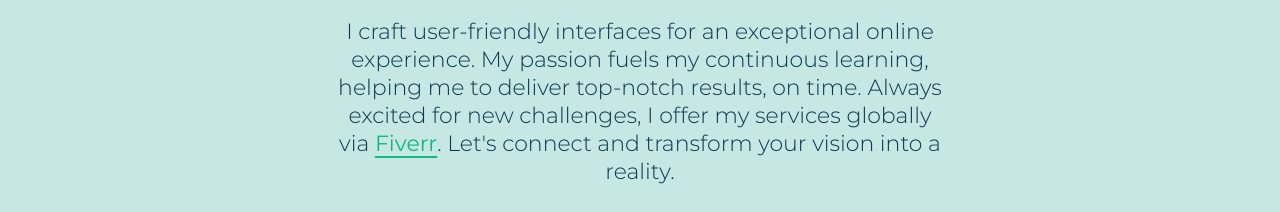
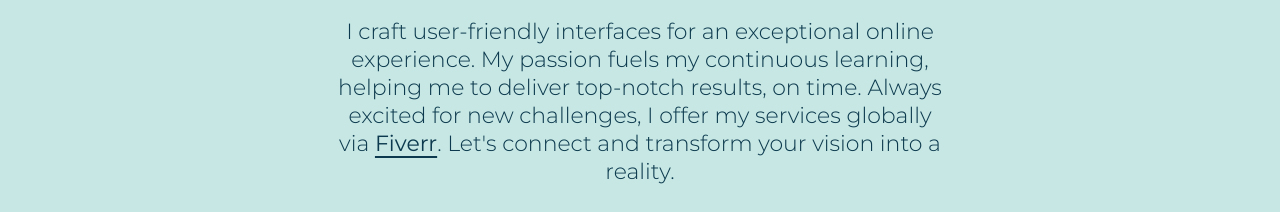
Before and after one commit to mrwebwork/portfolio-site, a Next.js app: page / in a window 1280 px wide. Shown: the part 3393-3605 px from the top of the page. Built offline with nearby package versions, Linux system fonts and the light colour scheme.

Commit message:
Remove text color change on fiverr link

```diff
--- a/styles/styled-components/FiverrLink.js
+++ b/styles/styled-components/FiverrLink.js
@@ -5,17 +5,13 @@ const FiverrLink = styled.a`
   position: relative;
   text-decoration: underline;
   text-underline-offset: 5px;
-  color: ${(props) =>
-    props.theme === "dark"
-      ? "rgb(16, 185, 120)"
-      : "rgb(16, 185, 129)"}; // green-500 for dark, green-400 for light
+  /* color: ${(props) =>
+    props.theme === "dark" ? "rgb(16, 185, 120)" : "rgb(16, 185, 129)"} */
 
-  &:hover {
+  /* &:hover {
     color: ${(props) =>
-      props.theme === "dark"
-        ? "rgb(6, 95, 70)"
-        : "rgb(16, 185, 129)"}; // green-600 for dark, green-500 for light
-  }
+    props.theme === "dark" ? "rgb(6, 95, 70)" : "rgb(16, 185, 129)"};
+  } */
 
   ::before {
     content: "";
```
